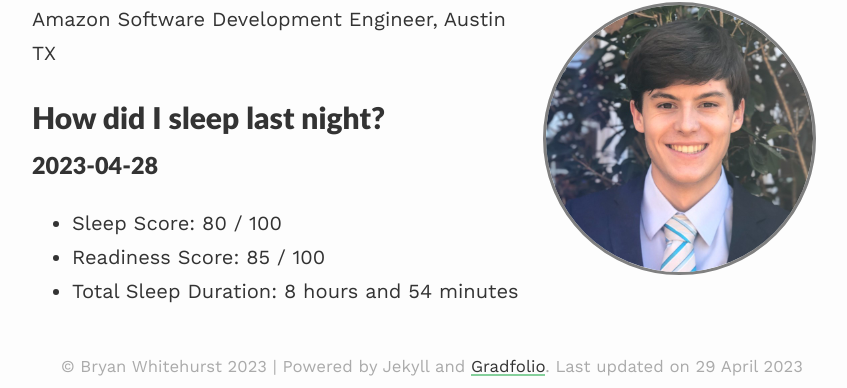
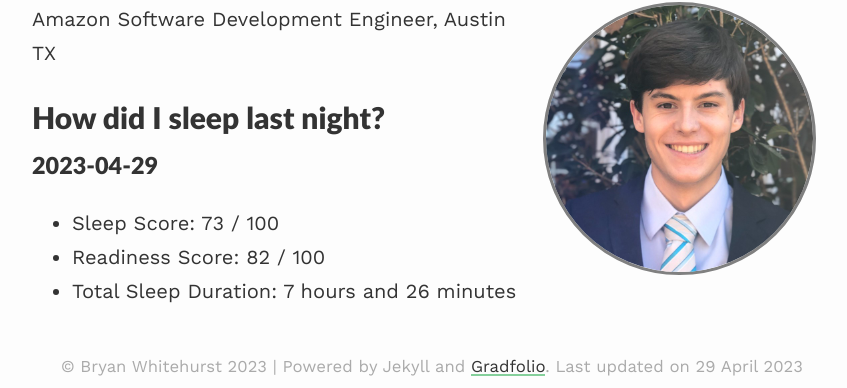
Before and after one commit to BryanWhitehurst/bryanwhitehurst.github.io, a Jekyll site: the page built from index.md, in a window 1280 px wide. Shown: the part 190-578 px from the top of the page, without its empty margins (208-1055 px from the left). Built offline with Jekyll 4.4.1, drawn with Linux system fonts in a browser that asks for light colours; nearby versions of some CDN libraries.

Commit message:
daily oura update

```diff
--- a/index.md
+++ b/index.md
@@ -10,7 +10,7 @@ published: true
 Amazon Software Development Engineer, Austin TX
 
 # How did I sleep last night?
-### 2023-04-28
-- Sleep Score: 80 / 100
-- Readiness Score: 85 / 100
-- Total Sleep Duration: 8 hours and 54 minutes
+### 2023-04-29
+- Sleep Score: 73 / 100
+- Readiness Score: 82 / 100
+- Total Sleep Duration: 7 hours and 26 minutes
```
